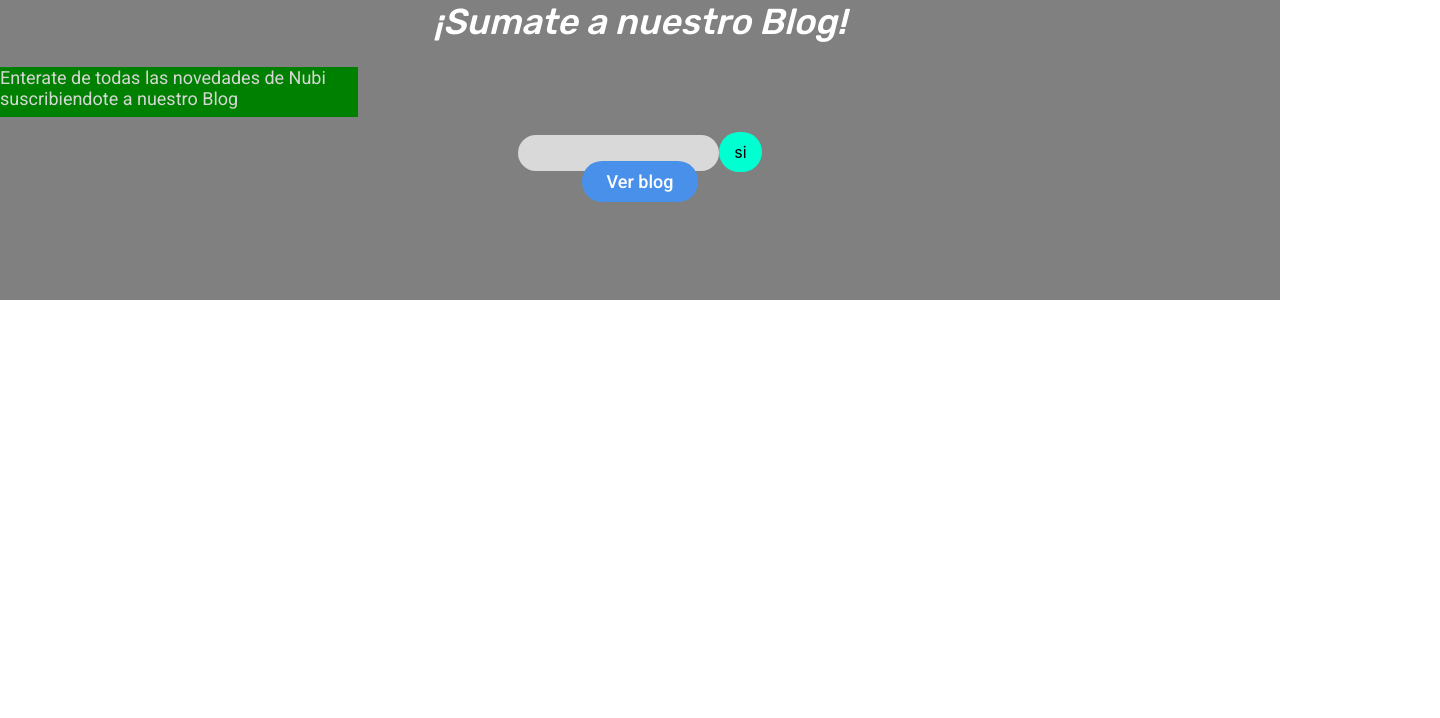
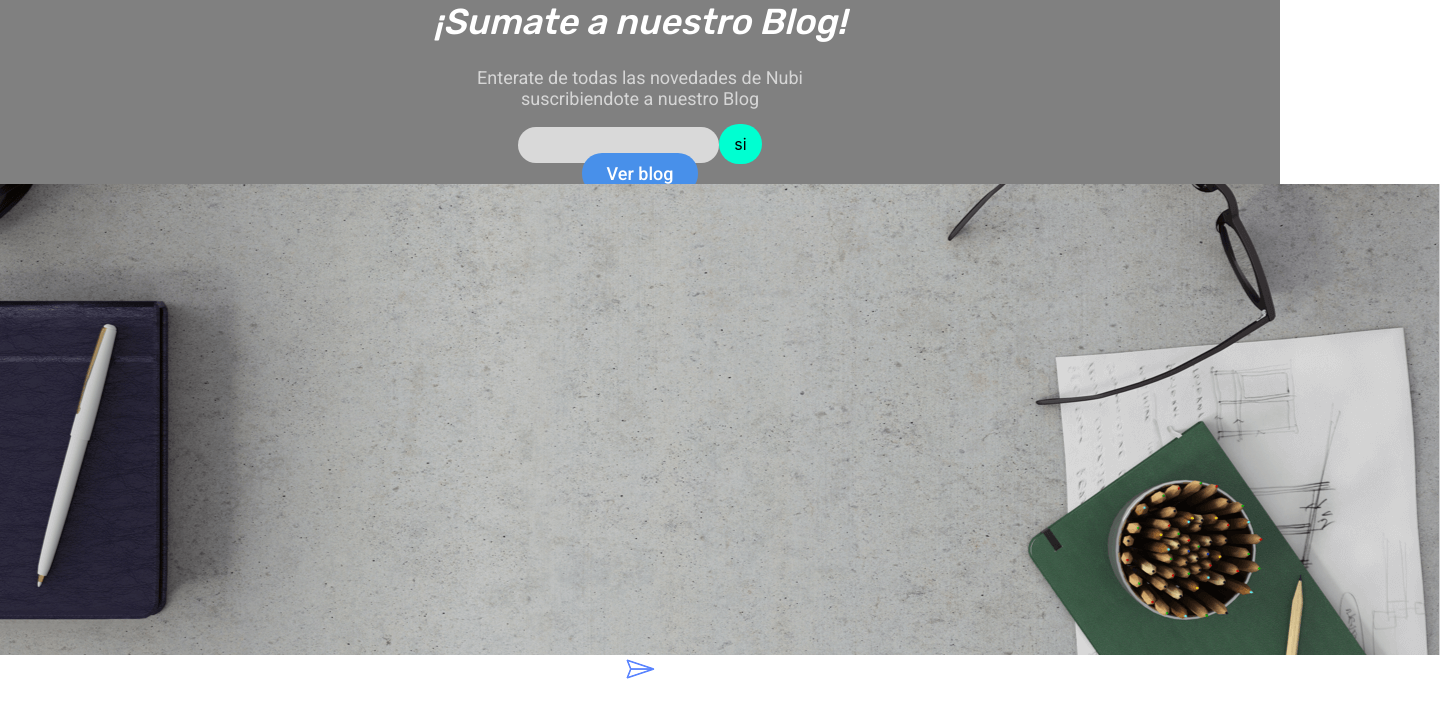
Before and after one commit to jonathanlevrero/NubiProyecto, a React (Create React App) app in the folder nubilanding/: page / in a window 1280 px wide. Shown: the top 718 px of the page, 1440 px wide, since content can reach past the window. Built offline with nearby package versions, Linux system fonts and the light colour scheme.

Commit message:
importe las imagenes y agregue las etiquetas imagenes en blog.js

```diff
--- a/nubilanding/src/components/blog/blog.js
+++ b/nubilanding/src/components/blog/blog.js
@@ -1,6 +1,7 @@
 import React from 'react';
 import styles from './styles.module.scss';
-//import bg_blog from './bg_blog.png';
+import Escritorio from '../../assets/bg_blog.png';
+import Icono from '../../assets/ic_send2_blue.svg';
 class Blog extends React.Component{
     render(){
         return(
@@ -15,7 +16,8 @@ class Blog extends React.Component{
                     <botton className={styles.enviar}>si</botton>
                 </form>
                 <botton className={styles.ver}>Ver blog</botton>
-        {/*<img src= {bg_blog} alt="escritorio"/>*/}
+            <img  className={styles.Escritorio} src= {Escritorio} alt="escritorio"/>
+            <img  className={styles.Icono} src= {Icono} alt="escritorio"/>
                 {/*</div>*/}
             </div>
         );
--- a/nubilanding/src/components/blog/styles.module.scss
+++ b/nubilanding/src/components/blog/styles.module.scss
@@ -21,10 +21,9 @@
     font-weight: 400;
     font-size: 18px;
     color:#D6D6D6;
-    background-color: green;
-    width: 28%;
-    height:50px;
-    text-align: left;
+    /*background-color: green;*/
+    /*width: 28%;
+    height:50px;*/
 }
 
 /*.form{
```
